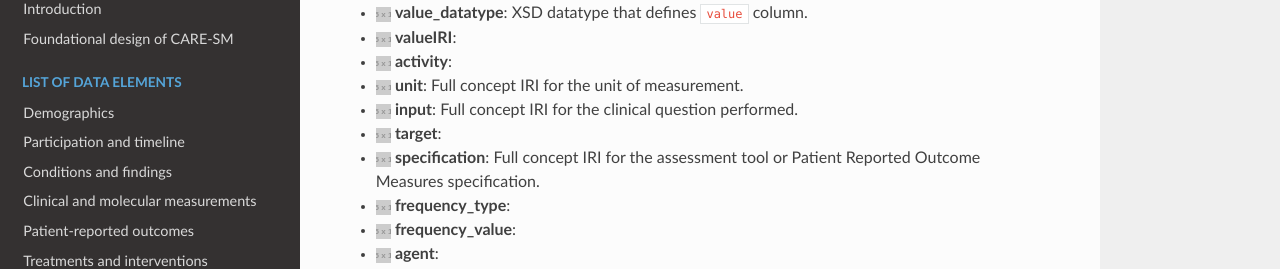
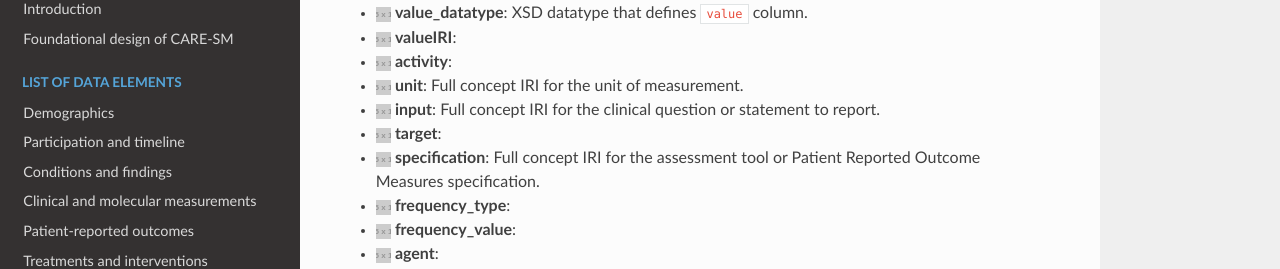
Before and after one commit to CARE-SM/CARE-SM-docs, a Sphinx documentation site: the page built from docs/glossary.md, in a window 1280 px wide and 900 px high, scrolled down 11425 px. Shown: the part 158-427 px from the top of the window. Built offline with Sphinx 7.4.7 and the Read the Docs theme 3.1.0, drawn with Linux system fonts in a browser that asks for light colours.

Commit message:
Questionnaire glossary updated

```diff
--- a/docs/glossary.md
+++ b/docs/glossary.md
@@ -448,7 +448,7 @@ This guide explains how to structure, populate, and utilize CSV files for patien
 - ![](https://placehold.co/15x15/808080/808080.png) **valueIRI**:
 - ![](https://placehold.co/15x15/808080/808080.png) **activity**:
 - ![](https://placehold.co/15x15/fb9902/fb9902.png) **unit**: Full concept IRI for the unit of measurement.
-- ![](https://placehold.co/15x15/1589F0/1589F0.png) **input**: Full concept IRI for the clinical question performed.
+- ![](https://placehold.co/15x15/1589F0/1589F0.png) **input**: Full concept IRI for the clinical question or statement to report.
 - ![](https://placehold.co/15x15/808080/808080.png) **target**:
 - ![](https://placehold.co/15x15/1589F0/1589F0.png) **specification**: Full concept IRI for the assessment tool or Patient Reported Outcome Measures specification.
 - ![](https://placehold.co/15x15/808080/808080.png) **frequency_type**:
```
